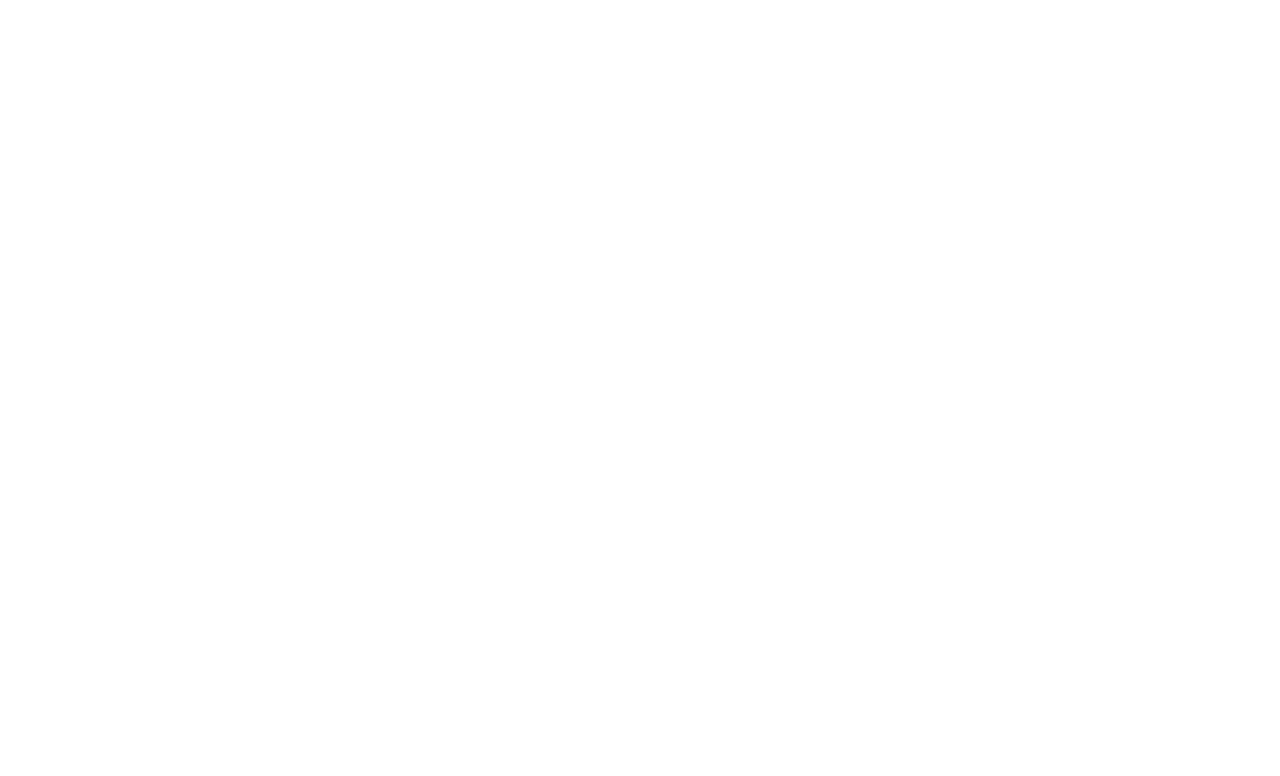
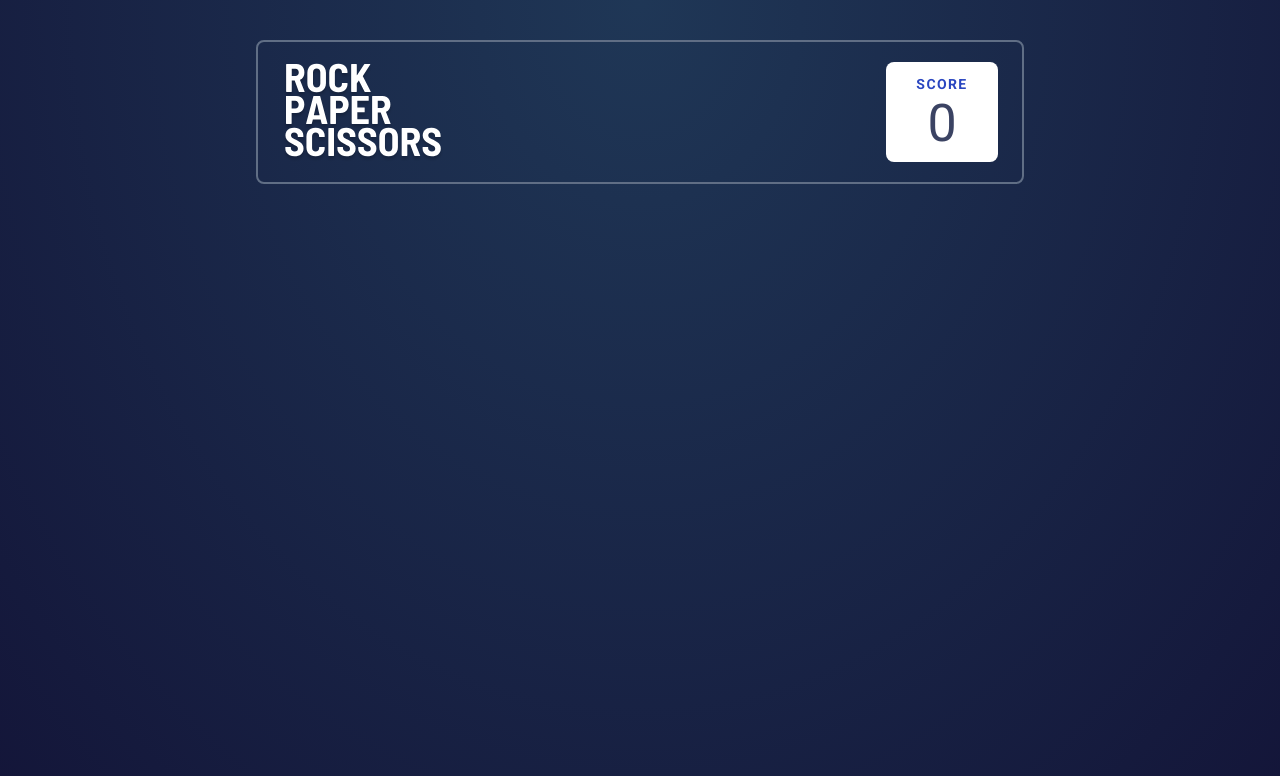
Before and after one commit to tdubsxc/rock-paper-scissors, a website built with Vite: page index.html in a window 1280 px wide. Built offline with nearby package versions, Linux system fonts and the light colour scheme.

Commit message:
Setup the header section.

```diff
--- a/assets/css/style.css
+++ b/assets/css/style.css
@@ -23,3 +23,7 @@
   -ms-transition: none !important;
   -o-transition: none !important;
 }
+
+body {
+  background-image: radial-gradient(at top, hsl(214, 47%, 23%), hsl(237, 49%, 15%));
+}
--- a/index.html
+++ b/index.html
@@ -4,7 +4,7 @@
     <meta charset="UTF-8" />
     <meta http-equiv="X-UA-Compatible" content="IE=edge" />
     <meta name="viewport" content="width=device-width, initial-scale=1.0" />
-    <title>Rock | Paper | Scissors</title>
+    <title>Rock, Paper, Scissors</title>
     <link rel="shortcut icon" href="/favicon.ico" type="image/x-icon" />
     <link rel="preconnect" href="https://fonts.googleapis.com" />
     <link rel="preconnect" href="https://fonts.gstatic.com" crossorigin />
@@ -13,7 +13,20 @@
       rel="stylesheet"
     />
   </head>
-  <body class="preload">
+  <body class="preload min-h-screen">
+    <header class="container pt-10">
+      <div class="max-w-3xl mx-auto flex justify-between items-center px-6 py-5 border-2 border-outline rounded-lg">
+        <div id="title">
+          <img src="/assets/images/logo.svg" alt="Logo" />
+        </div>
+        <div id="score-box" class="flex flex-col gap-y-1 bg-white min-w-fit w-28 p-3 rounded-lg text-center">
+          <span class="font-display font-bold text-sm text-score tracking-widest">SCORE</span>
+          <h1 id="score" class="font-display text-6xl text-dark">0</h1>
+        </div>
+      </div>
+    </header>
+    <main></main>
+    <footer></footer>
     <script type="module" src="/main.js"></script>
   </body>
 </html>
--- a/tailwind.config.js
+++ b/tailwind.config.js
@@ -67,6 +67,9 @@ module.exports = {
           DEFAULT: '#555',
           dark: '#333',
         },
+        dark: 'hsl(229, 25%, 31%)',
+        score: 'hsl(229, 64%, 46%)',
+        outline: 'hsl(217, 16%, 45%)',
       },
       fontFamily: {
         body: 'Open Sans',
```
Also changed, not shown: favicon.ico.
